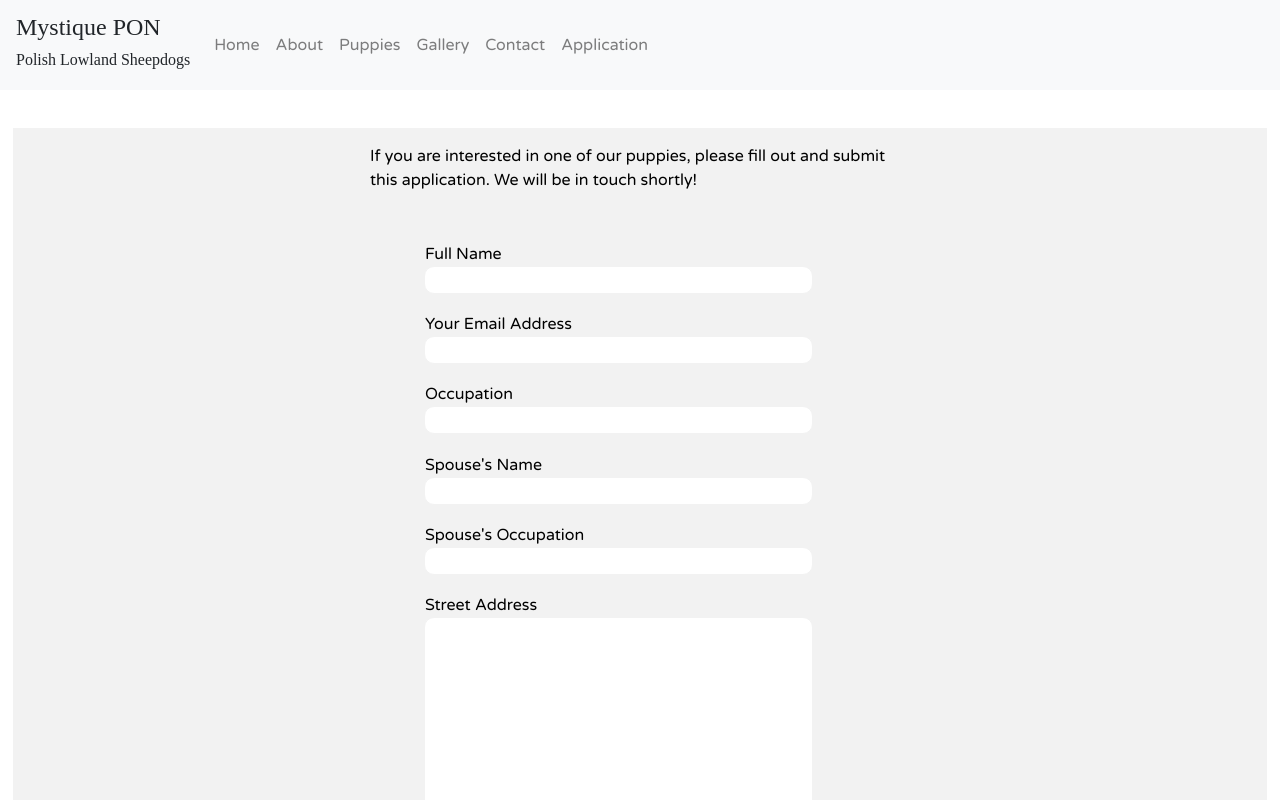
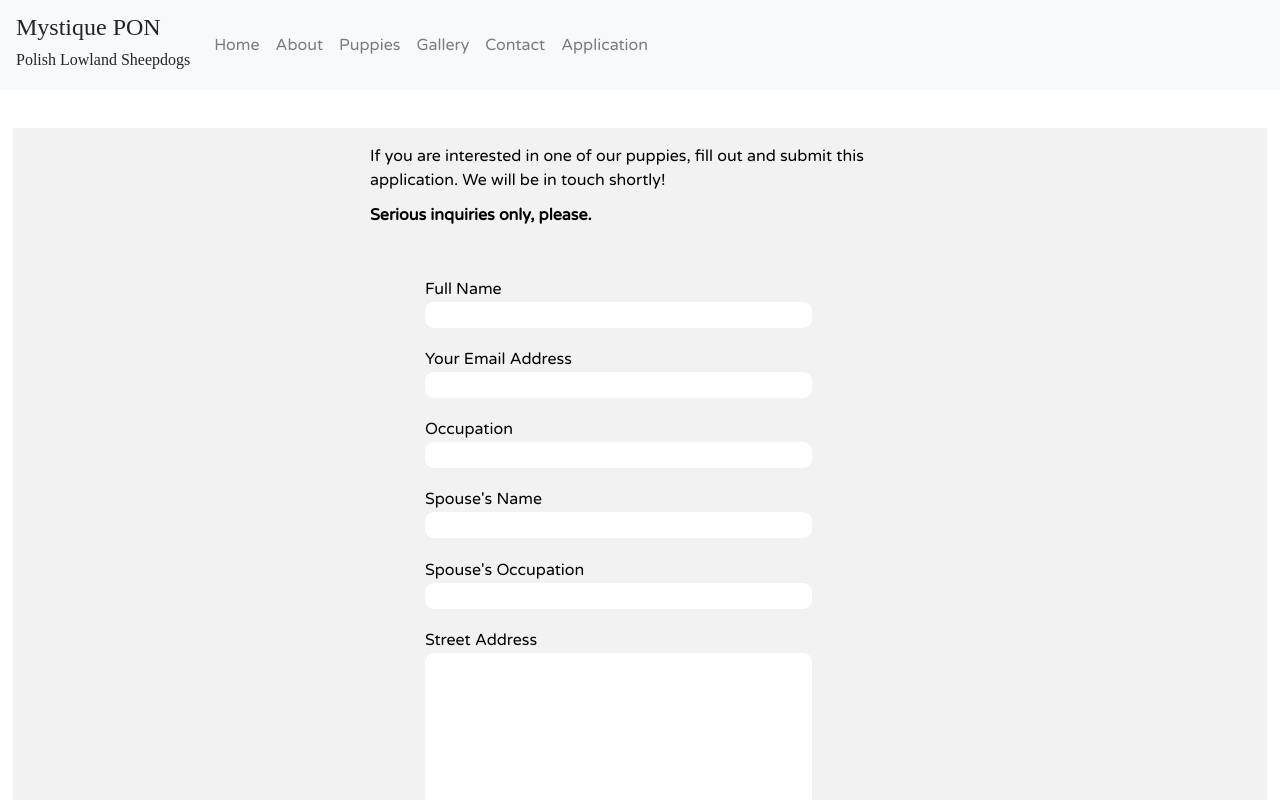
Before and after one commit to liztrenholme/mystique-pon, a React (Create React App) app: page / in a window 1280 px wide. Both pictures are taken after a click on the element "Application". Shown: the top 800 px of the page. Built offline with nearby package versions, Linux system fonts and the light colour scheme; a web font is replaced by a local one.

Commit message:
client edits with application question and main blurb

```diff
--- a/src/App.css
+++ b/src/App.css
@@ -69,6 +69,10 @@ nav {
   border: 2px solid #fff;
   border-radius: 10px;
   opacity: .9;
+}
+
+.bold {
+  font-weight: bolder;
 }
 
 li {
--- a/src/components/Application.js
+++ b/src/components/Application.js
@@ -10,7 +10,8 @@ class Application extends Component {
             <div className="col-md-3">
             </div>
             <div className="col-md-6">
-            <p>If you are interested in one of our puppies, please fill out and submit this application. We will be in touch shortly!</p>
+            <p>If you are interested in one of our puppies, fill out and submit this application. We will be in touch shortly!</p>
+            <p className="bold">Serious inquiries only, please.</p>
               <form action="https://formspree.io/isabellemajerus54@gmail.com" method="POST">
                 <label htmlFor="full_name">Full Name</label>
                 <input className="text-input" type="text" required name="full_name" />
@@ -61,6 +62,9 @@ class Application extends Component {
 
                 <input className="select" type="radio" required name="puppy_gender_preference" value="no preference" />
                 <label htmlFor="puppy_gender_preference">No preference</label>
+
+                <label className="new-q" htmlFor="where_will_dog_stay_while_home">Where will your dog stay while you are home?</label>
+                <input className="text-input" type="text" name="where_will_dog_stay_while_home" />
 
                 <p className="survey-question">Do you plan to neuter or spay your dog?</p>
                 <input className="select" type="radio" required name="neuter_or_spay" value="yes" />
```
